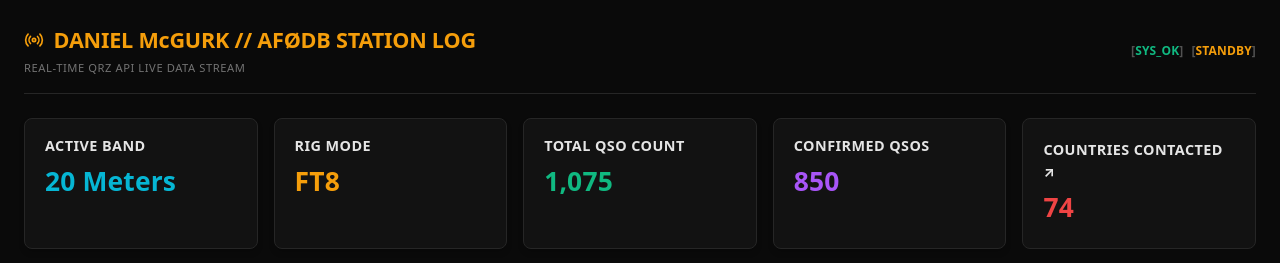
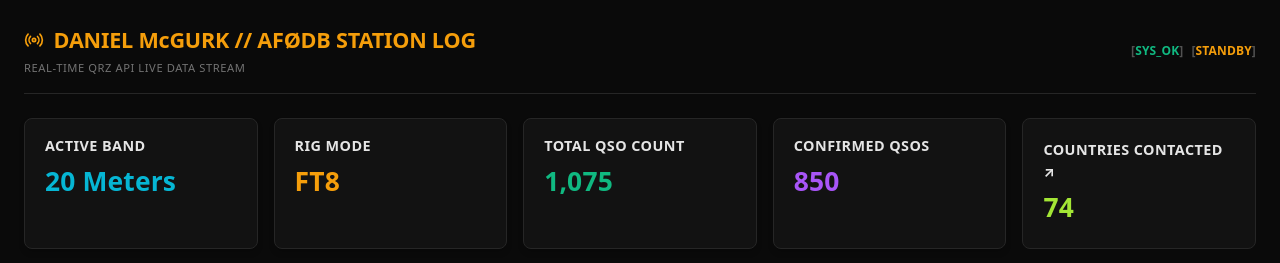
Before and after one commit to prenger745/af0db-radio, a Next.js app: page / in a window 1280 px wide. Shown: the top 263 px of the page. Built offline with nearby package versions, Linux system fonts and the light colour scheme; no server answers.

Commit message:
Update page.tsx

```diff
--- a/app/page.tsx
+++ b/app/page.tsx
@@ -277,7 +277,7 @@ export default function Page() {
         </div>
       </header>
 
-      {/* Telemetry Strip (All numeric fields fully color-isolated) */}
+      {/* Telemetry Strip */}
       <section className="telemetry-strip">
         <div className="terminal-panel" style={{ padding: "1rem 1.25rem" }}>
           <span style={{ fontSize: "0.9rem", color: "#e5e5e5", textTransform: "uppercase", display: "block", fontWeight: 700, letterSpacing: "0.03em" }}>ACTIVE BAND</span>
@@ -299,6 +299,7 @@ export default function Page() {
           <div style={{ fontSize: "1.65rem", fontWeight: 800, color: "#a855f7", marginTop: "0.35rem" }}>{stats.confirmed}</div>
         </div>
 
+        {/* ADJUSTED VALUE COLOR: Swapped from red to highly visible tactical Neon Lime (#a3e635) */}
         <a
           href="https://www.qsomap.com/QSOmapProduction/qsomapforosmQRZ.php?call=AF0DB"
           target="_blank"
@@ -308,7 +309,7 @@ export default function Page() {
           <span style={{ fontSize: "0.9rem", color: "#e5e5e5", textTransform: "uppercase", display: "block", fontWeight: 700, letterSpacing: "0.03em" }}>
             COUNTRIES CONTACTED ↗
           </span>
-          <div style={{ fontSize: "1.65rem", fontWeight: 800, color: "#ef4444", marginTop: "0.35rem" }}>
+          <div style={{ fontSize: "1.65rem", fontWeight: 800, color: "#a3e635", marginTop: "0.35rem" }}>
             {stats.dxcc}
           </div>
         </a>
```
